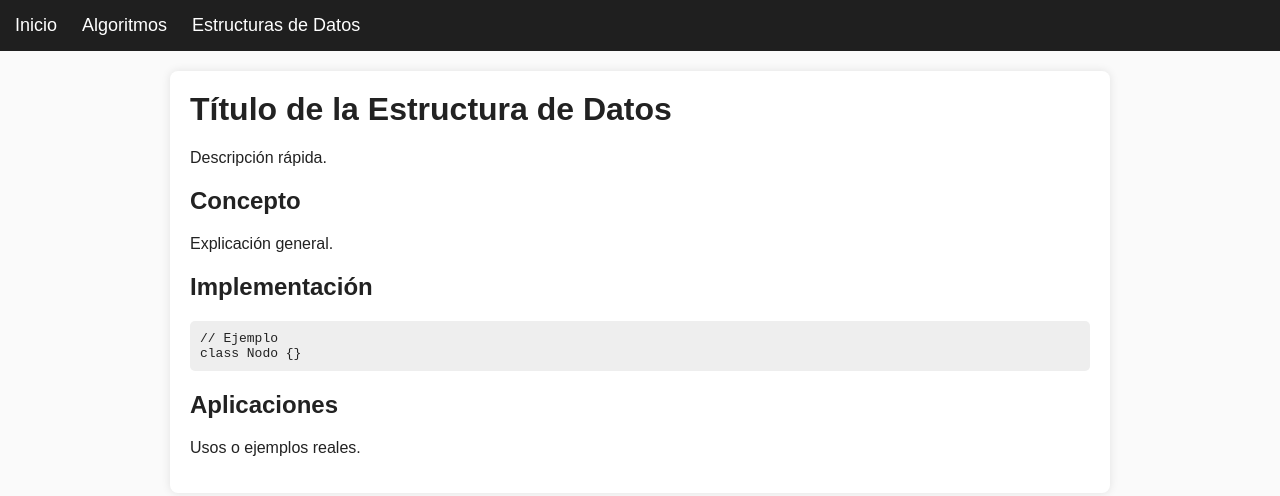
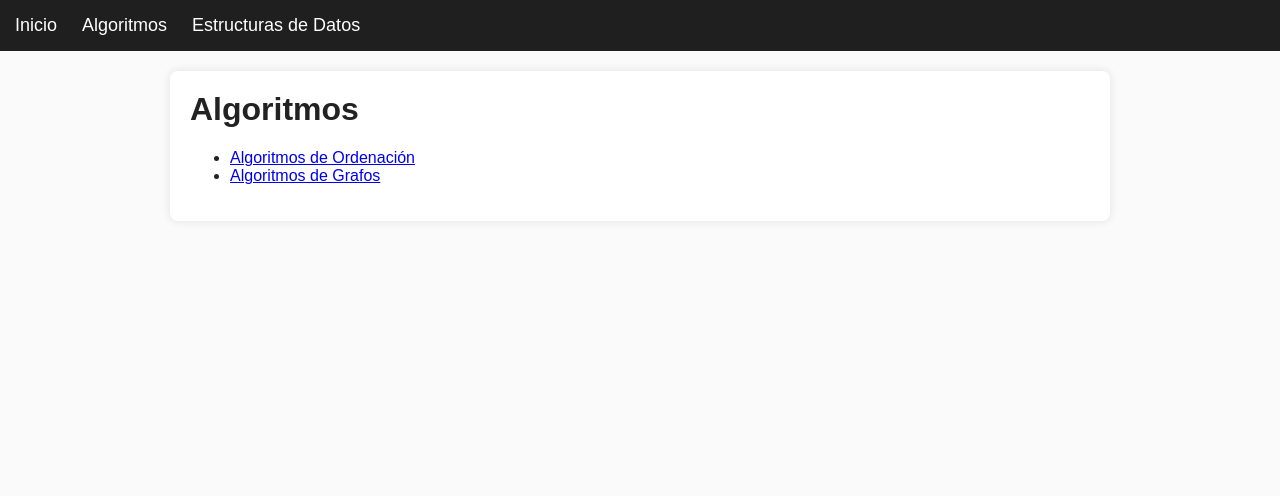
Before and after one commit to bigflod/bigflod.github.io, a plain HTML site: page es/index.html in a window 1280 px wide. Shown: the top 496 px of the page. Drawn offline with Linux system fonts and the light colour scheme.

Commit message:
fixed problem in file algoritmos/index.html

```diff
--- a/es/index.html
+++ b/es/index.html
@@ -1,11 +1,10 @@
-<!-- FILE: /es/estructuras-de-datos/plantilla-articulo.html -->
+<!-- FILE: /es/algoritmos/index.html -->
 <!DOCTYPE html>
 <html lang="es">
 <head>
-<meta charset="UTF-8" />
-<meta name="viewport" content="width=device-width, initial-scale=1.0" />
-<title>Título de Estructura de Datos</title>
-<link rel="stylesheet" href="/estilos/main.css" />
+<meta charset="UTF-8">
+<title>Algoritmos</title>
+<link rel="stylesheet" href="/estilos/main.css">
 </head>
 <body>
 <nav class="navbar">
@@ -16,22 +15,11 @@
 
 
 <main>
-<h1>Título de la Estructura de Datos</h1>
-<p class="descripcion">Descripción rápida.</p>
-
-
-<h2>Concepto</h2>
-<p>Explicación general.</p>
-
-
-<h2>Implementación</h2>
-<pre><code>// Ejemplo
-class Nodo {}
-</code></pre>
-
-
-<h2>Aplicaciones</h2>
-<p>Usos o ejemplos reales.</p>
+<h1>Algoritmos</h1>
+<ul>
+<li><a href="/es/algoritmos/sorting/index.html">Algoritmos de Ordenación</a></li>
+<li><a href="/es/algoritmos/grafos/index.html">Algoritmos de Grafos</a></li>
+</ul>
 </main>
 </body>
 </html>
```
